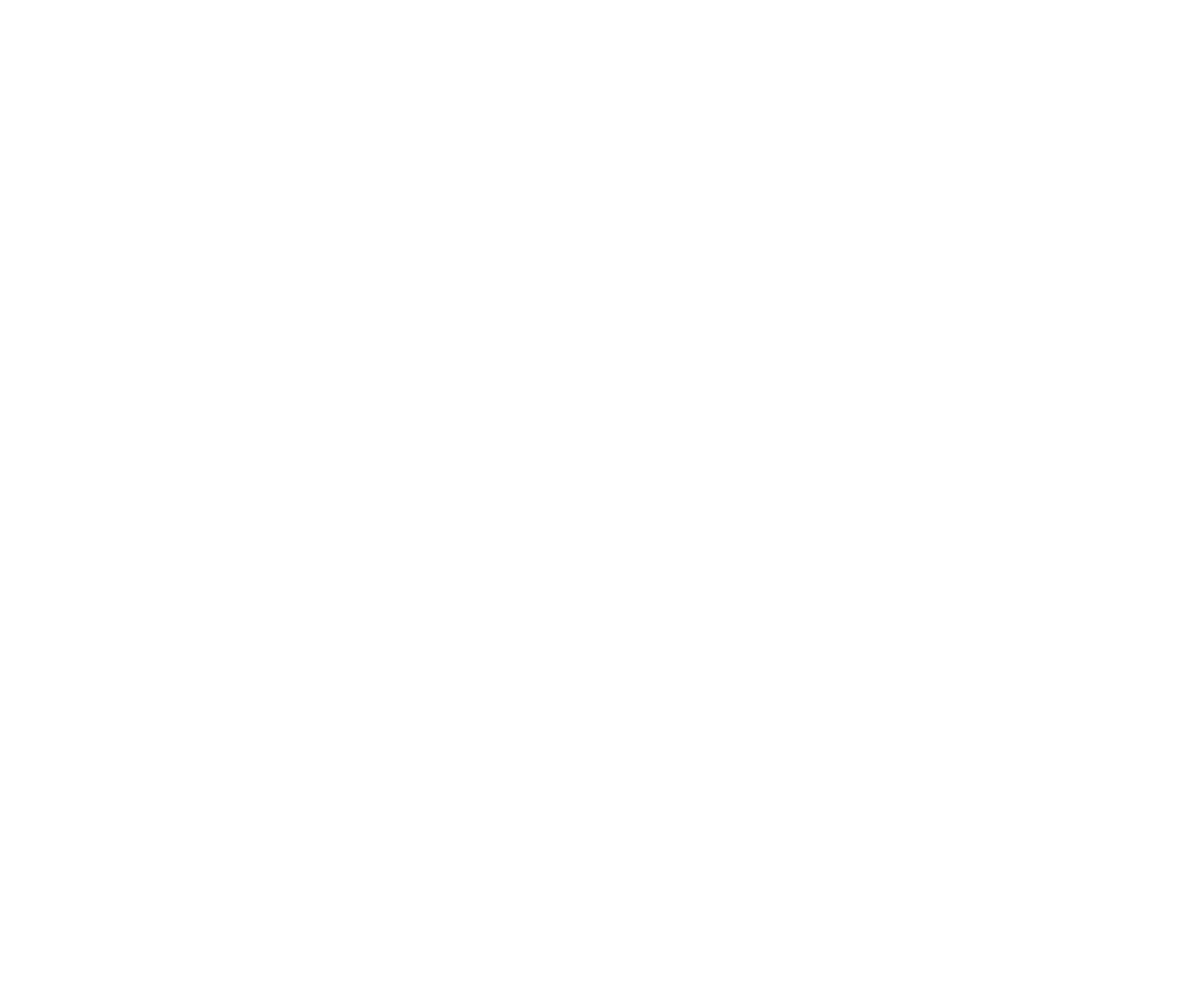
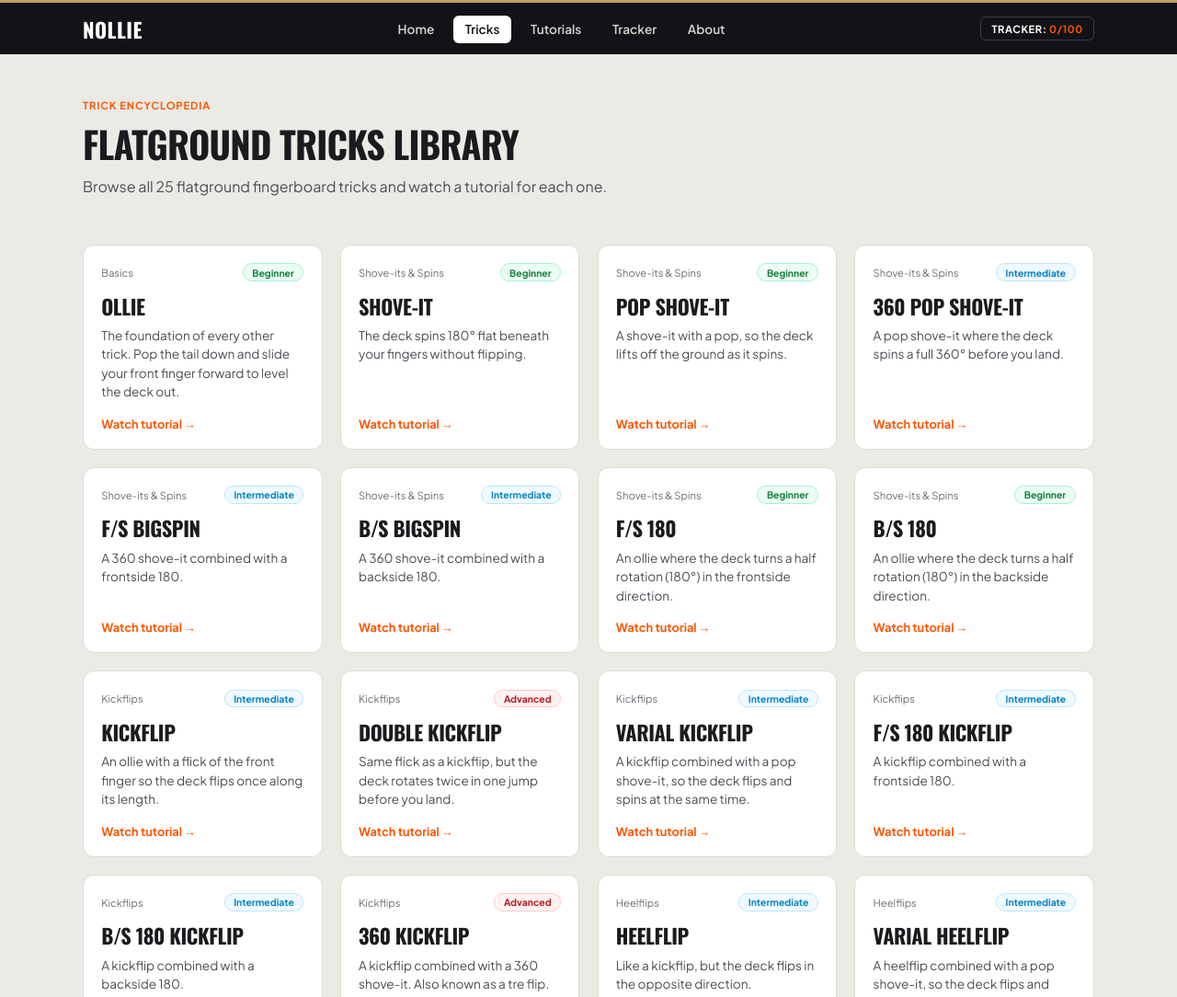
Before and after one commit to ELD-web/Nollie, a plain HTML site: page tricks.html in a window 1280 px wide. Shown: the top 1084 px of the page at 92% size. Before the commit the page ends 800 px from the top, so only its background shows below. Drawn offline with nearby package versions, Linux system fonts and the light colour scheme.

Commit message:
Creating Tricks page

```diff
--- a/css/style.css
+++ b/css/style.css
@@ -382,3 +382,25 @@ h1, h2, h3 {
 .footer-btn {
   margin-top: 0.2rem;
 }
+
+/*Tricks page*/
+.page-header {
+  padding: 3rem 0 1.5rem;
+}
+.page-header h1 {
+  font-size: 2.5rem;
+  margin: 0 0 0.4rem;
+}
+.tricks-section {
+  padding-bottom: 4rem;
+}
+.badge-intermediate {
+  background-color: #f0f9ff;
+  color: var(--intermediate);
+  border: 1px solid #bae6fd;
+}
+.badge-advanced {
+  background-color: #fef2f2;
+  color: var(--advanced);
+  border: 1px solid #fecaca;
+}
--- /dev/null
+++ b/js/tricks-data.js
@@ -0,0 +1,56 @@
+// All trick data
+
+const stances = ["Regular/Goofy", "Fakie", "Nollie", "Switch"];
+
+const tricks = [
+  { id: "ollie", name: "Ollie", category: "Basics", difficulty: "Beginner", video: "D9CwvHziZyY",
+    description: "The foundation of every other trick. Pop the tail down and slide your front finger forward to level the deck out." },
+  { id: "shove-it", name: "Shove-it", category: "Shove-its & Spins", difficulty: "Beginner", video: "1VCVqPQH1pc",
+    description: "The deck spins 180° flat beneath your fingers without flipping." },
+  { id: "pop-shove-it", name: "Pop Shove-it", category: "Shove-its & Spins", difficulty: "Beginner", video: "1VCVqPQH1pc",
+    description: "A shove-it with a pop, so the deck lifts off the ground as it spins." },
+  { id: "360-pop-shove-it", name: "360 Pop Shove-it", category: "Shove-its & Spins", difficulty: "Intermediate", video: "-8h8IN05ZTU",
+    description: "A pop shove-it where the deck spins a full 360° before you land." },
+  { id: "fs-bigspin", name: "F/S Bigspin", category: "Shove-its & Spins", difficulty: "Intermediate", video: "67Y5Bqrw4_0",
+    description: "A 360 shove-it combined with a frontside 180." },
+  { id: "bs-bigspin", name: "B/S Bigspin", category: "Shove-its & Spins", difficulty: "Intermediate", video: "57tK7y9c3A4",
+    description: "A 360 shove-it combined with a backside 180." },
+  { id: "fs-180", name: "F/S 180", category: "Shove-its & Spins", difficulty: "Beginner", video: "dpPVWTf7Y7k",
+    description: "An ollie where the deck turns a half rotation (180°) in the frontside direction." },
+  { id: "bs-180", name: "B/S 180", category: "Shove-its & Spins", difficulty: "Beginner", video: "WAcwMUjSysM",
+    description: "An ollie where the deck turns a half rotation (180°) in the backside direction." },
+  { id: "kickflip", name: "Kickflip", category: "Kickflips", difficulty: "Intermediate", video: "SGxvzBcDFMs",
+    description: "An ollie with a flick of the front finger so the deck flips once along its length." },
+  { id: "double-kickflip", name: "Double Kickflip", category: "Kickflips", difficulty: "Advanced", video: "SGxvzBcDFMs",
+    description: "Same flick as a kickflip, but the deck rotates twice in one jump before you land." },
+  { id: "varial-kickflip", name: "Varial Kickflip", category: "Kickflips", difficulty: "Intermediate", video: "X--jgJV5m1I",
+    description: "A kickflip combined with a pop shove-it, so the deck flips and spins at the same time." },
+  { id: "fs-180-kickflip", name: "F/S 180 Kickflip", category: "Kickflips", difficulty: "Intermediate", video: "togIDtjTG64",
+    description: "A kickflip combined with a frontside 180." },
+  { id: "bs-180-kickflip", name: "B/S 180 Kickflip", category: "Kickflips", difficulty: "Intermediate", video: "iR7JiOsFGkY",
+    description: "A kickflip combined with a backside 180." },
+  { id: "360-kickflip", name: "360 Kickflip", category: "Kickflips", difficulty: "Advanced", video: "S7JJsQL2Iwc",
+    description: "A kickflip combined with a 360 shove-it. Also known as a tre flip." },
+  { id: "heelflip", name: "Heelflip", category: "Heelflips", difficulty: "Intermediate", video: "ddjirdKw_FQ",
+    description: "Like a kickflip, but the deck flips in the opposite direction." },
+  { id: "varial-heelflip", name: "Varial Heelflip", category: "Heelflips", difficulty: "Intermediate", video: "DYhXOsIh5o0",
+    description: "A heelflip combined with a pop shove-it, so the deck flips and spins at the same time." },
+  { id: "fs-180-heelflip", name: "F/S 180 Heelflip", category: "Heelflips", difficulty: "Intermediate", video: "TMdhtikp4u4",
+    description: "A heelflip combined with a frontside 180." },
+  { id: "bs-180-heelflip", name: "B/S 180 Heelflip", category: "Heelflips", difficulty: "Intermediate", video: "bxZiueOYreE",
+    description: "A heelflip combined with a backside 180." },
+  { id: "inward-heelflip", name: "Inward Heelflip", category: "Heelflips", difficulty: "Advanced", video: "eILAC8_R9NY",
+    description: "A heelflip combined with a pop shove-it that spins the opposite way to a varial heelflip." },
+  { id: "ghetto-bird", name: "Ghetto Bird", category: "Advanced Flips", difficulty: "Advanced", video: "Av48D5fdj6E",
+    description: "A Ghetto bird is a hard flip combined with a backside 180." },
+  { id: "hardflip", name: "Hardflip", category: "Advanced Flips", difficulty: "Advanced", video: "RZDL7sZPwEg",
+    description: "A kickflip combined with a frontside pop shove-it." },
+  { id: "impossible", name: "Impossible", category: "Advanced Flips", difficulty: "Advanced", video: "kx4ECwUul4w",
+    description: "A trick where the board wraps around your finger in a vertical flipping motion before you catch it." },
+  { id: "frontfinger-impossible", name: "Frontfinger Impossible", category: "Advanced Flips", difficulty: "Advanced", video: "wVHqO4iS0nA",
+    description: "A variation of the impossible where the board wraps around your front finger before you catch it." },
+  { id: "hospital-flip", name: "Hospital Flip", category: "Advanced Flips", difficulty: "Advanced", video: "rdcVhjQocFs",
+    description: "A trick where the board performs a half kickflip, then your front finger guides it through the remaining rotation before you land." },
+  { id: "laser-flip", name: "Laser Flip", category: "Advanced Flips", difficulty: "Advanced", video: "Ia6Jb7Ur-qo",
+    description: "A trick that combines a 360 front side pop shove-it with a heelflip." }
+];
--- /dev/null
+++ b/js/tricks.js
@@ -0,0 +1,16 @@
+const grid = document.getElementById("trick-grid");
+
+function createCard(trick) {
+  return `
+    <article class="trick-card">
+      <div class="card-top">
+        <span class="card-category">${trick.category}</span>
+        <span class="badge badge-${trick.difficulty.toLowerCase()}">${trick.difficulty}</span>
+      </div>
+      <h3>${trick.name}</h3>
+      <p>${trick.description}</p>
+      <a href="https://www.youtube.com/watch?v=${trick.video}" target="_blank" rel="noopener" class="card-link">Watch tutorial →</a>
+    </article>`;
+}
+
+grid.innerHTML = tricks.map(createCard).join("");
--- a/tricks.html
+++ b/tricks.html
@@ -0,0 +1,89 @@
+<!DOCTYPE html>
+<html lang="en">
+<head>
+  <meta charset="UTF-8">
+  <meta name="viewport" content="width=device-width, initial-scale=1">
+  <title>Nollie</title>
+  <link rel="preconnect" href="https://fonts.googleapis.com">
+  <link href="https://fonts.googleapis.com/css2?family=Oswald:wght@500;600;700&family=Plus+Jakarta+Sans:ital,wght@0,400;0,500;0,600;0,700;1,400&display=swap" rel="stylesheet">
+  <link rel="stylesheet" href="css/style.css">
+</head>
+<body>
+  <header class="site-header">
+  <nav class="navbar">
+    <a href="index.html" class="logo">NOLLIE</a>
+
+    <ul class="nav-links">
+    <li><a href="index.html">Home</a></li>
+    <li><a href="tricks.html" class="active">Tricks</a></li>
+      <li><a href="tutorials.html">Tutorials</a></li>
+      <li><a href="tracker.html">Tracker</a></li>
+      <li><a href="about.html">About</a></li>
+    </ul>
+
+    <a href="tracker.html" class="tracker-counter">TRACKER: <span id="tracker-count">0/100</span></a>
+  </nav>
+</header>
+<main>
+  <section class="page-header">
+    <div class="container">
+      <p class="section-label">Trick encyclopedia</p>
+      <h1>Flatground Tricks Library</h1>
+      <p class="section-intro">Browse all 25 flatground fingerboard tricks and watch a tutorial for each one.</p>
+    </div>
+  </section>
+
+  <section class="container tricks-section">
+    <div class="card-grid" id="trick-grid"></div>
+  </section>
+</main>
+
+<footer class="site-footer">
+  <div class="container footer-grid">
+    <div>
+      <a href="index.html" class="footer-logo">NOLLIE</a>
+      <p>A fingerboard trick library with video tutorials and a 4-stance progress tracker.</p>
+    </div>
+
+    <div>
+      <h4>Site navigation</h4>
+      <ul>
+        <li><a href="index.html">Home</a></li>
+        <li><a href="tricks.html" class="active">Tricks</a></li>
+        <li><a href="tutorials.html">Tutorials</a></li>
+        <li><a href="tracker.html">Tracker</a></li>
+        <li><a href="about.html">About</a></li>
+      </ul>
+    </div>
+
+    <div>
+      <h4>Trick categories</h4>
+      <ul>
+        <li>Basics</li>
+        <li>Shove-its &amp; Spins</li>
+        <li>Kickflips</li>
+        <li>Heelflips</li>
+        <li>Advanced Flips</li>
+      </ul>
+    </div>
+        <div>
+      <h4>Quick track</h4>
+      <a href="tracker.html" class="btn btn-primary footer-btn">Check progress</a>
+      <p class="footer-note">25 tricks across 4 stances, saved in your browser.</p>
+    </div>
+  </div>
+
+  <div class="container">
+    <div class="footer-bottom">
+      <p>&copy; 2026 Nollie. School final project.</p>
+      <p>HTML &middot; CSS &middot; JavaScript &middot; Local Storage</p>
+    </div>
+  </div>
+</footer>
+
+<script src="js/tricks-data.js"></script>
+<script src="js/main.js"></script>
+<script src="js/tricks.js"></script>
+
+</body>
+</html>
```
Also changed, not shown: videos.txt.
